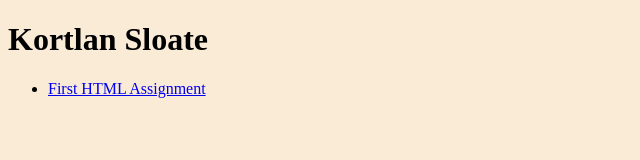
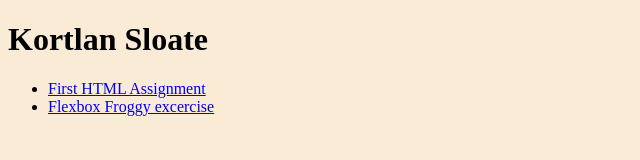
Before and after one commit to Rancencole/ifsc-1310, a plain HTML site: page index.html in a window 1280 px wide. Shown: the whole page, without its empty margins (0-640 px from the left). Drawn offline with Linux system fonts and the light colour scheme.

Commit message:
added Flexbox excercise

```diff
--- a/index.html
+++ b/index.html
@@ -13,6 +13,7 @@
 <nav>
 <ul>
     <li><a href="prototype HTML5 Assignment/index.html">First HTML Assignment</a></li>
+    <li><a href="screenshots/Opera Snapshot_2024-02-26_152529_flexboxfroggy.com.png">Flexbox Froggy excercise</a> </li>
 </ul>
 </nav>
 </body>
```
Also changed, not shown: screenshots/Opera Snapshot_2024-02-26_152529_flexboxfroggy.com.png (added).
